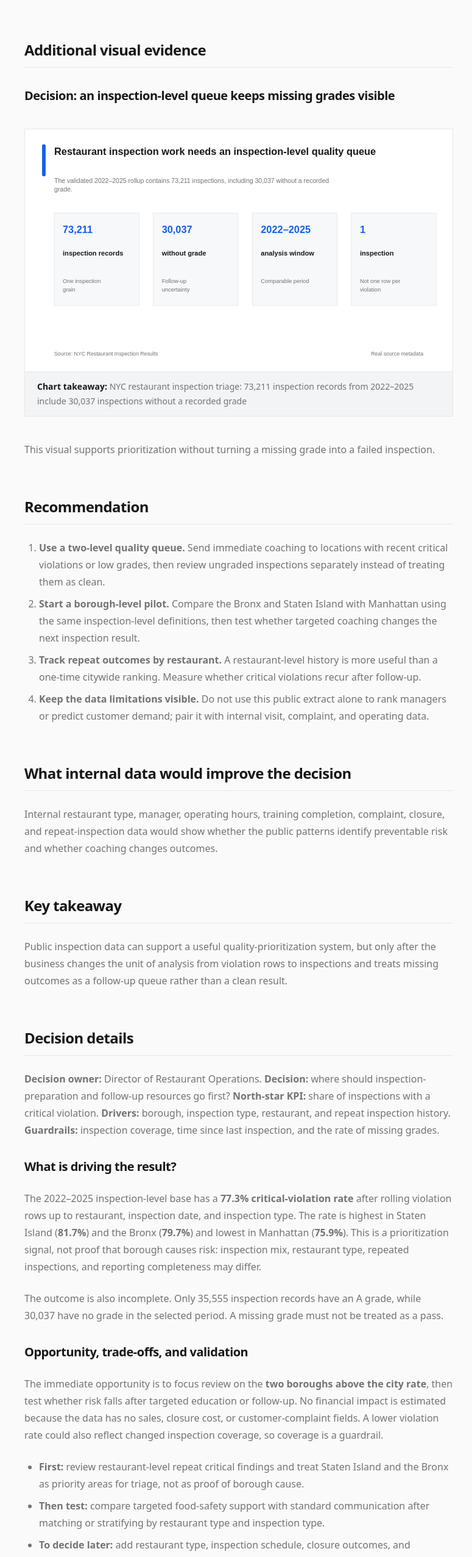
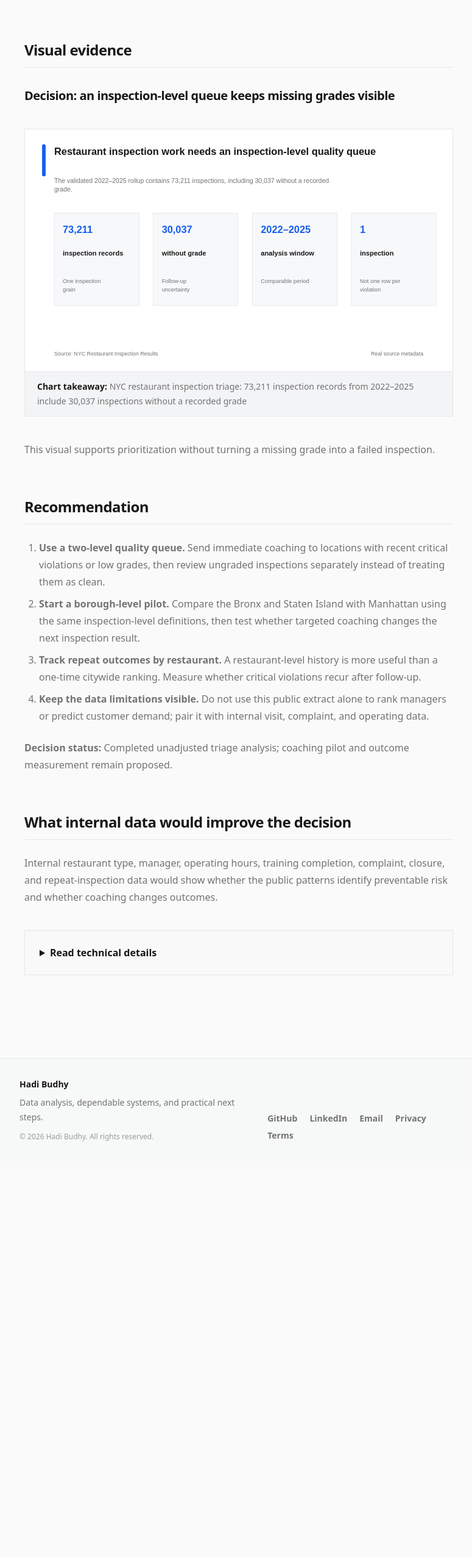
Before and after one commit to hadibudhy/hadibudhy.github.io, a Next.js app: page /projects/2026-08-13-restaurant-quality-strategy in a window 1280 px wide. Shown: the part 4580-7133 px from the top of the page at 61% size, without its empty margins (248-1023 px from the left). After the commit the page ends 6484 px from the top, so only its background shows below. Built offline with nearby package versions, Linux system fonts and the light colour scheme.

Commit message:
Refine portfolio evidence and hiring path

```diff
--- a/src/app/page.tsx
+++ b/src/app/page.tsx
@@ -93,9 +93,9 @@ export default function Home() {
               <div>
                 <p className="section-kicker">Next conversation</p>
                 <h2 className="mt-4 max-w-2xl text-3xl font-black tracking-tight text-foreground md:text-5xl">Have a messy data problem worth making clear?</h2>
-                <p className="mt-5 max-w-xl leading-7 text-muted-foreground">Available for conversations about analytics, data work, and decisions that need clearer evidence.</p>
+                <p className="mt-5 max-w-xl leading-7 text-muted-foreground">Hiring for a Data Analyst role? Get in touch to discuss the decisions, evidence, and analytical work involved.</p>
               </div>
-              <Button size="lg" asChild className="w-full sm:w-auto"><a href="mailto:hadi.budhy@gmail.com">Let&apos;s talk <span className="ml-3 text-lg" aria-hidden="true">→</span></a></Button>
+              <Button size="lg" asChild className="w-full sm:w-auto"><a href="mailto:hadi.budhy@gmail.com">Discuss a role <span className="ml-3 text-lg" aria-hidden="true">→</span></a></Button>
             </div>
           </div>
         </div>
--- a/src/app/projects/[slug]/page.tsx
+++ b/src/app/projects/[slug]/page.tsx
@@ -84,7 +84,10 @@ export default async function ProjectPage({ params }: Props) {
   }
 
   const formattedDate = format(project.meta.date, 'MMMM yyyy');
-  const kindLabel = project.meta.kind === "methods" ? "Methods / design study" : project.meta.kind === "completed" ? "Completed analysis" : "Flagship analysis";
+  const kindLabel = project.meta.artifactLabel ?? (project.meta.kind === "methods" ? "Methods / design study" : project.meta.kind === "completed" ? "Completed analysis" : "Flagship analysis");
+  const technicalStart = project.content.search(/\n(?=## Technical (?:appendix|design)\b)/i);
+  const summaryContent = technicalStart === -1 ? project.content : project.content.slice(0, technicalStart);
+  const technicalContent = technicalStart === -1 ? "" : project.content.slice(technicalStart + 1);
 
   return (
     <article className="py-12 sm:py-16 md:py-24">
@@ -137,10 +140,18 @@ export default async function ProjectPage({ params }: Props) {
 
         <div className="prose prose-invert max-w-none">
           <MDXRemote
-            source={project.content}
+            source={summaryContent}
             components={components}
             options={{ mdxOptions: { remarkPlugins: [remarkGfm] } }}
           />
+          {technicalContent && (
+            <details className="my-10 border border-border bg-muted/30 p-5 sm:p-6">
+              <summary className="cursor-pointer font-bold text-foreground">Read technical details</summary>
+              <div className="mt-6 border-t border-border pt-2">
+                <MDXRemote source={technicalContent} components={components} options={{ mdxOptions: { remarkPlugins: [remarkGfm] } }} />
+              </div>
+            </details>
+          )}
         </div>
       </div>
     </article>
--- a/src/app/projects/page.tsx
+++ b/src/app/projects/page.tsx
@@ -40,7 +40,7 @@ export default function ProjectsPage() {
             <p className="mt-3 max-w-2xl text-sm leading-6 text-muted-foreground">{featuredProjects.length} studies put the business question, the available evidence, and the limits of each analysis in view.</p>
           </div>
           {projects.length === 0 ? <div className="surface p-8"><p className="text-lg font-semibold text-foreground">No case studies are available yet.</p><p className="mt-2 text-muted-foreground">Please return shortly or use the contact link to request the current portfolio.</p></div> : <div className="grid gap-5 sm:grid-cols-2">{featuredProjects.map((project) => <ProjectCard key={project.slug} slug={project.slug} meta={project.meta} featured />)}</div>}
-          {completedProjects.length > 0 && <div className="mt-14"><p className="section-kicker mb-2">Completed analysis</p><p className="mb-6 max-w-2xl text-sm leading-6 text-muted-foreground">Completed public analyses with computed findings, explicit denominators, and decision boundaries.</p><div className="grid gap-5 sm:grid-cols-2">{completedProjects.map((project) => <ProjectCard key={project.slug} slug={project.slug} meta={project.meta} />)}</div></div>}
+          {completedProjects.length > 0 && <div className="mt-14"><p className="section-kicker mb-2">Completed analyses</p><p className="mb-6 max-w-2xl text-sm leading-6 text-muted-foreground">Completed public analyses with computed findings, explicit denominators, and decision boundaries.</p><div className="grid gap-5 sm:grid-cols-2">{completedProjects.map((project) => <ProjectCard key={project.slug} slug={project.slug} meta={project.meta} />)}</div></div>}
         </div>
       </section>
     </div>
--- a/src/components/ui/ProjectCard.tsx
+++ b/src/components/ui/ProjectCard.tsx
@@ -6,7 +6,7 @@ import type { ProjectMeta } from "@/lib/mdx";
 interface ProjectCardProps { slug: string; meta: ProjectMeta; featured?: boolean; }
 
 export function ProjectCard({ slug, meta, featured = false }: ProjectCardProps) {
-  const kindLabel = meta.kind === "methods" ? "Methods / design" : meta.kind === "completed" ? "Completed analysis" : "Flagship analysis";
+  const kindLabel = meta.artifactLabel ?? (meta.kind === "methods" ? "Methods / design" : meta.kind === "completed" ? "Completed analysis" : "Flagship analysis");
   const signalLabel = meta.kind === "methods" ? "Evidence boundary" : "Decision signal";
 
   return (
--- a/src/content/projects/2026-08-13-restaurant-quality-strategy.md
+++ b/src/content/projects/2026-08-13-restaurant-quality-strategy.md
@@ -74,7 +74,7 @@ In the 2022-2025 inspection-level roll-up, **77.3%** of records included at leas
 
 These differences are useful for prioritization, but they do not prove that a borough causes worse performance. Restaurant mix, inspection timing, location, and reporting practices may all contribute.
 
-## Additional visual evidence
+## Visual evidence
 
 ### Decision: an inspection-level queue keeps missing grades visible
 
@@ -89,33 +89,11 @@ This visual supports prioritization without turning a missing grade into a faile
 3. **Track repeat outcomes by restaurant.** A restaurant-level history is more useful than a one-time citywide ranking. Measure whether critical violations recur after follow-up.
 4. **Keep the data limitations visible.** Do not use this public extract alone to rank managers or predict customer demand; pair it with internal visit, complaint, and operating data.
 
+**Decision status:** Completed unadjusted triage analysis; coaching pilot and outcome measurement remain proposed.
+
 ## What internal data would improve the decision
 
 Internal restaurant type, manager, operating hours, training completion, complaint, closure, and repeat-inspection data would show whether the public patterns identify preventable risk and whether coaching changes outcomes.
-
-## Key takeaway
-
-Public inspection data can support a useful quality-prioritization system, but only after the business changes the unit of analysis from violation rows to inspections and treats missing outcomes as a follow-up queue rather than a clean result.
-
-## Decision details
-
-**Decision owner:** Director of Restaurant Operations. **Decision:** where should inspection-preparation and follow-up resources go first? **North-star KPI:** share of inspections with a critical violation. **Drivers:** borough, inspection type, restaurant, and repeat inspection history. **Guardrails:** inspection coverage, time since last inspection, and the rate of missing grades.
-
-### What is driving the result?
-
-The 2022–2025 inspection-level base has a **77.3% critical-violation rate** after rolling violation rows up to restaurant, inspection date, and inspection type. The rate is highest in Staten Island (**81.7%**) and the Bronx (**79.7%**) and lowest in Manhattan (**75.9%**). This is a prioritization signal, not proof that borough causes risk: inspection mix, restaurant type, repeated inspections, and reporting completeness may differ.
-
-The outcome is also incomplete. Only 35,555 inspection records have an A grade, while 30,037 have no grade in the selected period. A missing grade must not be treated as a pass.
-
-### Opportunity, trade-offs, and validation
-
-The immediate opportunity is to focus review on the **two boroughs above the city rate**, then test whether risk falls after targeted education or follow-up. No financial impact is estimated because the data has no sales, closure cost, or customer-complaint fields. A lower violation rate could also reflect changed inspection coverage, so coverage is a guardrail.
-
-- **First:** review restaurant-level repeat critical findings and treat Staten Island and the Bronx as priority areas for triage, not as proof of borough cause.
-- **Then test:** compare targeted food-safety support with standard communication after matching or stratifying by restaurant type and inspection type.
-- **To decide later:** add restaurant type, inspection schedule, closure outcomes, and complaint data.
-
-Success means a lower repeat-critical rate without reducing inspection coverage. Sensitivity checks should exclude placeholder dates, separate inspection types, and report graded records separately from missing grades.
 
 ## Technical appendix
 
--- a/src/content/projects/2026-08-15-online-retail-customer-growth.md
+++ b/src/content/projects/2026-08-15-online-retail-customer-growth.md
@@ -22,7 +22,7 @@ header:
 
 ## Executive summary
 
-**Business problem:** grow repeat revenue without increasing dependence on one-off orders or a small customer group. **Key findings:** the cleaned data contains 4,338 identifiable customers; the top 10% generate 61.3% of revenue; and the UK contributes about 82% of revenue. **Decision implication:** retention is valuable but concentrated. **Recommended action:** protect high-value customers and validate repeat-purchase tests in nearby European markets.
+**Business problem:** grow repeat revenue without increasing dependence on one-off orders or a small customer group. **Key findings:** the cleaned data contains 4,338 identifiable customers; the top 10% generate 61.3% of revenue; and the UK contributes about 82% of revenue. **Decision implication:** retention is valuable but concentrated. **Recommended action:** protect high-value customers and treat nearby European markets as research priorities before any expansion decision.
 
 **Evidence strength:** Medium for historical revenue and repeat-order patterns; low for market attractiveness, profitability, and causal retention effects.
 
@@ -74,7 +74,7 @@ Returning orders became a much larger part of monthly orders as the customer bas
 
 **Business meaning:** The retailer appears to have a useful repeat-purchase pattern, but the value is unevenly distributed. Growth planning should protect the highest-value customer relationships while testing whether successful UK offers can travel to nearby markets; the data does not establish market attractiveness.
 
-## Additional visual evidence
+## Visual evidence
 
 ### Decision: customer identity is the first retention denominator
 
@@ -85,39 +85,15 @@ The visual shows why repeat-revenue claims must state the identifiable-customer
 ## Recommendation
 
 1. **Create a high-value customer retention plan.** Track the top customer group separately and test early access, relevant bundles, or service improvements. The data shows where the value is concentrated, but it does not prove which offer will change behavior.
-2. **Build country-specific growth tests.** Start with the Netherlands, Ireland, Germany, and France. Compare repeat order rate, market size, CAC, shipping cost, competition, regulation, and product mix before increasing marketing spend.
+2. **Research country-specific growth conditions.** Use the Netherlands, Ireland, Germany, and France as a research shortlist—not expansion evidence. Compare reachable demand, repeat order rate, market size, CAC, shipping cost, competition, regulation, and product mix before designing a controlled growth test.
 3. **Measure returning orders as a core growth metric.** Report new customers, returning customers, orders, and revenue together so higher sales are not mistaken for healthier customer relationships.
 4. **Improve cancellation and customer identification fields.** The raw file contains 9,288 cancellation rows and 135,080 rows without a customer ID. Better capture would make retention reporting more complete.
+
+**Decision status:** Completed historical analysis; retention tests and market investment remain proposed and unmeasured.
 
 ## What internal data would improve the decision
 
 Customer identity coverage, product margin, shipping cost, marketing exposure, inventory, and repeat-purchase history would turn the revenue signals into a contribution-based retention and expansion decision.
-
-## Key takeaway
-
-The retailer did not need more sales data first. It needed a clearer view of customer value. A small group generated most revenue, while the UK remained the foundation and nearby European markets offered the most practical expansion path.
-
-## Decision details
-
-**Decision owner:** Head of Growth. **Decision:** where should retention and market-expansion effort go first? **North-star KPI:** repeat revenue. **Drivers:** identifiable customers, repeat-customer rate, orders per customer, and average order value. **Guardrails:** cancellation rate, customer concentration, and shipping cost, which is not available in this file.
-
-### What is driving the result?
-
-The main result is not simply “sales grew.” The cleaned base contains **4,338 customers**, and the highest-value 10% generate **61.3% of revenue**. The business is therefore exposed to both customer concentration and incomplete customer identification. The UK contributes about **82% of revenue**, so a country-wide average hides the difference between protecting the core market and testing nearby markets.
-
-This is evidence of concentration, not proof that high-value customers will respond to a particular offer. It also cannot separate customer behavior from product mix because margin, inventory, and marketing cost are missing.
-
-### Opportunity scenarios
-
-If a retention test increased revenue from the top 10% customer group by **5%**, the arithmetic opportunity would be about **£273,000** (`£8.91m × 61.3% × 5%`) before cost. That is a scenario, not a forecast. A conservative test should start below this level and compare against a holdout group.
-
-### Prioritized action and measurement
-
-- **First:** create a protected high-value customer cohort and monitor repeat revenue, order frequency, and cancellations monthly.
-- **Then test:** run country-specific repeat-purchase offers in the Netherlands, Ireland, Germany, and France against a control group. Measure repeat-order rate and contribution after shipping cost.
-- **To decide later:** improve CustomerID capture and cancellation reason fields before using the portfolio as a complete retention view.
-
-The test succeeds only if repeat revenue rises without increasing cancellations or reducing contribution. Sensitivity checks should repeat the result with the top 5% and top 20% definitions, and exclude the incomplete December 2011 period.
 
 ## Technical appendix
 
--- a/src/content/projects/2026-08-23-complaintflow-ai-triage.md
+++ b/src/content/projects/2026-08-23-complaintflow-ai-triage.md
@@ -13,6 +13,7 @@ problem: "Support teams need to route complaints quickly, but an unreliable AI r
 result: "Portfolio reference implementation: ComplaintFlow combines a transparent baseline, approved-playbook retrieval, provider retries, PII redaction, schema checks, human escalation, and an auditable SQLite decision log."
 featured: true
 kind: flagship
+artifactLabel: "Flagship system prototype"
 evidenceVisuals:
   - /images/complaintflow-architecture.svg
   - /images/portfolio-complaintflow-boundary.svg
@@ -84,7 +85,7 @@ The public complaint data is an example source for the workflow, not a represent
 
 The bounded workflow validates inputs, protects personal data, retrieves approved guidance, makes uncertainty visible, and records enough evidence for review. The local reference fixture achieved perfect routing and 100% citation coverage on routed cases (17/17; 85% across all 20 including escalations), but that result is a contract test, not a production accuracy claim.
 
-## Additional visual evidence
+## Visual evidence
 
 ### Decision: log the evidence behind every routing choice
 
@@ -108,9 +109,15 @@ The result verifies the checked baseline, routing, citation, and escalation path
 
 Start in shadow mode. Roll out only if a privacy-reviewed holdout shows equal or better routing accuracy and escalation recall than the baseline, with acceptable latency, cost, and unsafe-output rates.
 
+**Decision status:** Prototype validated on a synthetic contract fixture; real-world performance and rollout remain unmeasured.
+
 ## What internal data would improve the decision
 
 Real reviewer labels, queue outcomes, resolution time, customer satisfaction, language, attachments, privacy incidents, and provider cost would show whether the workflow improves support operations safely.
+
+## Key takeaway
+
+The public complaint database is not representative of all consumers, and the checked-in fixture is intentionally small. The next engineering step is a privacy-reviewed sample of real narratives with reviewer labels, followed by a stronger model comparison, calibration, drift monitoring, and managed persistence.
 
 ## Technical design
 
@@ -157,10 +164,6 @@ The privacy evidence is also deliberately limited. The tests prove that common e
 
 Start in shadow mode: generate recommendations without changing routing. Measure reviewer agreement, queue accuracy, escalation recall, latency, cost, and unsafe-output rate. Move to a small assisted cohort only if the system matches or beats the baseline on a time-based, privacy-reviewed holdout. Keep a control group and monitor product, state, company, language, and narrative-length slices.
 
-## Key takeaway
-
-The public complaint database is not representative of all consumers, and the checked-in fixture is intentionally small. The next engineering step is a privacy-reviewed sample of real narratives with reviewer labels, followed by a stronger model comparison, calibration, drift monitoring, and managed persistence.
-
 ## Technical appendix
 
 Code: [ComplaintFlow reference implementation](https://github.com/hadibudhy/hadibudhy.github.io/tree/master/ai_engineering/complaintflow)
--- a/src/content/projects/campaign-incrementality.md
+++ b/src/content/projects/campaign-incrementality.md
@@ -72,19 +72,13 @@ The benchmark difference is about **115 extra conversions per 100,000 assigned u
 
 The practical launch threshold is explicit: scale only when incremental CPA is below contribution value after ad cost, with the holdout result stable across the pre-specified audience and frequency guardrails.
 
-## Additional visual evidence
+## Visual evidence
 
 ### Main finding: the benchmark’s lift is statistically clear but economically incomplete
 
 ![Criteo randomized benchmark: 0.194% control conversion, 0.309% treatment conversion, +0.115 percentage-point lift, and 115 extra conversions per 100,000 assigned users](/images/portfolio-campaign-economics.svg)
 
 The visual keeps the lift and its economic boundary in the same frame.
-
-### Driver check: the exploratory lift is concentrated in one anonymous band
-
-![Criteo exploratory f0 quartiles: absolute conversion lift was 0.038, 0.386, 0.019, and 0.010 percentage points across the four bands](/images/portfolio-campaign-f0.svg)
-
-The second `f0` quarter shows the largest historical difference, but `f0` has no business label. It is a retest hypothesis, not a deployable customer segment.
 
 ### Decision: retain a randomized holdout and an economic stop rule
 
@@ -104,6 +98,8 @@ This makes the rollout recommendation operational.
 
 **Next test:** Compare broad targeting with uplift-based targeting. Set the minimum useful effect, sample size, stopping rule, and multiple-segment rule before launch.
 
+**Decision status:** Completed benchmark analysis; current-campaign holdout and commercial outcome not measured.
+
 ## What internal data would improve the decision
 
 A complete decision needs ad spend, contribution margin, conversion value, customer identity, channel, frequency, and later retention. Incremental CPA and incremental return can then be calculated by a business-defined audience. Scale remains conditional on incremental CPA staying below contribution value and customer-experience guardrails remaining healthy.
@@ -118,6 +114,8 @@ The primary analysis uses intention-to-treat. In plain language, each user stays
 
 ### Exploratory subgroup check
 
+![Criteo exploratory f0 quartiles: absolute conversion lift was 0.038, 0.386, 0.019, and 0.010 percentage points across the four bands](/images/portfolio-campaign-f0.svg)
+
 An exploratory check divided the complete `f0` feature into four equal-sized bands. The second band had the largest difference, **0.386 percentage points**; the other bands were **0.038**, **0.019**, and **0.010 percentage points**. These are not real customer personas. The feature has no business label and the split was chosen for exploration, so a new campaign should retest any targeting hypothesis in a holdout.
 
 | Exploratory group | Extra conversion rate | Interpretation |
--- a/src/content/projects/marketplace-supply-demand.md
+++ b/src/content/projects/marketplace-supply-demand.md
@@ -88,7 +88,7 @@ TLC's monthly report gives a broader view. Average reported trips per day rose f
 | Lost requests | Requests that were not matched or were abandoned | Not available |
 | Zone-hour online supply | Drivers available in a specific place and hour | Not available |
 
-## Additional visual evidence
+## Visual evidence
 
 ### Decision: recorded trips are only one layer of marketplace measurement
 
@@ -108,6 +108,8 @@ The visual supports collecting the missing demand and supply measures before bro
 
 **Next test:** Randomize matched zone-time blocks between normal incentives and a targeted incentive. Use request fulfillment as the primary customer outcome. Track recorded trips per online driver-hour as a supply measure and incremental trips per incentive dollar as the economic measure. Include a washout period, border-zone monitoring, and a sample-size plan before launch.
 
+**Decision status:** Completed measurement audit; shortage diagnosis, incentive pilot, and unit economics remain unmeasured.
+
 ## What internal data would improve the decision
 
 A complete measurement plan needs a request funnel from request to match to pickup, plus true driver online time, cancellations, estimated wait, passenger price, driver pay, incentive cost, contribution, spillover, and cannibalization measures. These measures separate low demand, low supply, and poor matching instead of treating all three as the same problem.
--- a/src/content/projects/mta-congestion-pricing-causal-audit.md
+++ b/src/content/projects/mta-congestion-pricing-causal-audit.md
@@ -76,7 +76,7 @@ The chart can still show a post-policy difference, but that difference may refle
 
 **Business meaning:** a Country Manager should not change rider prices or driver incentives based on this result. The better next step is to build a comparison that matches the affected facilities before the policy.
 
-## Additional visual evidence
+## Visual evidence
 
 ### Context: the audited panel has broad facility and week coverage
 
@@ -102,6 +102,8 @@ This is the decision-relevant result: improve identification before attributing
 
 **Next test:** Pre-register the control-selection rule, add weather, construction, transit, and facility-disruption data, and require acceptable pre-policy trends and placebo results before estimating a policy effect.
 
+**Decision status:** Comparator rejected after validation; no causal policy effect or operational outcome is claimed.
+
 ## What internal data would improve the decision
 
 For a ride-hailing business, the missing decision inputs are requests, completed and cancelled rides, pickup delay, driver online time, passenger price, driver pay, and routes. Effects should then be estimated separately for affected trips, border areas, peak periods, and airport flows. The public MTA study is useful external context, not a substitute for platform data.
--- a/src/lib/mdx.ts
+++ b/src/lib/mdx.ts
@@ -18,6 +18,7 @@ export interface ProjectMeta {
   featured?: boolean;
   published?: boolean;
   kind: ProjectKind;
+  artifactLabel?: string;
   evidenceVisuals: string[];
 }
 
@@ -65,6 +66,7 @@ function normalizeMeta(data: Record<string, unknown>): ProjectMeta | null {
     featured: data.featured === true,
     published,
     kind: validKind ? kind : "methods",
+    artifactLabel: typeof data.artifactLabel === 'string' ? data.artifactLabel : undefined,
     evidenceVisuals: toStringArray(data.evidenceVisuals),
   };
 }
```
Also changed, not shown: src/content/projects/2026-08-30-online-shoppers-activation.md (+7 -5 lines), 6 other files (tests, documents, lock files or other folders).
